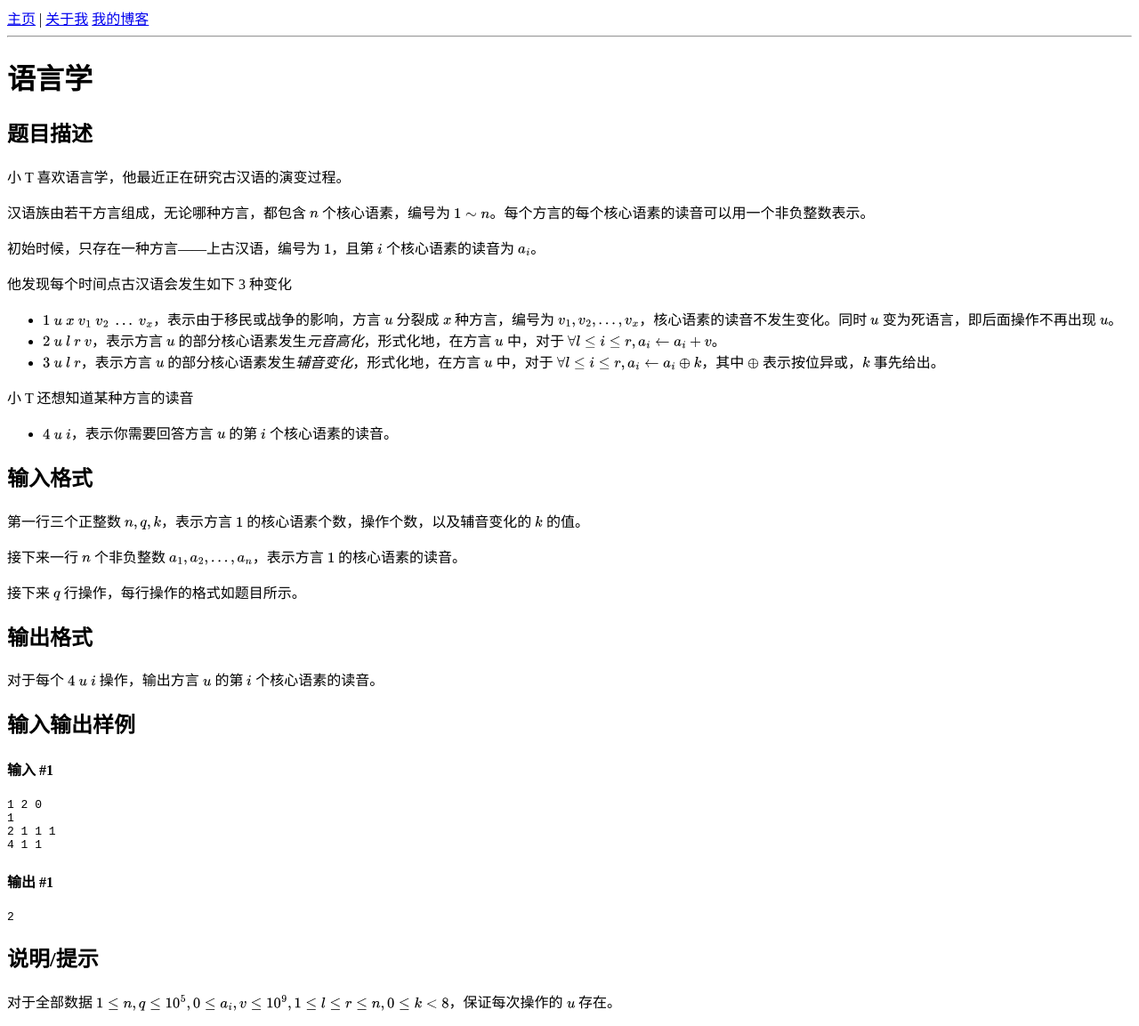
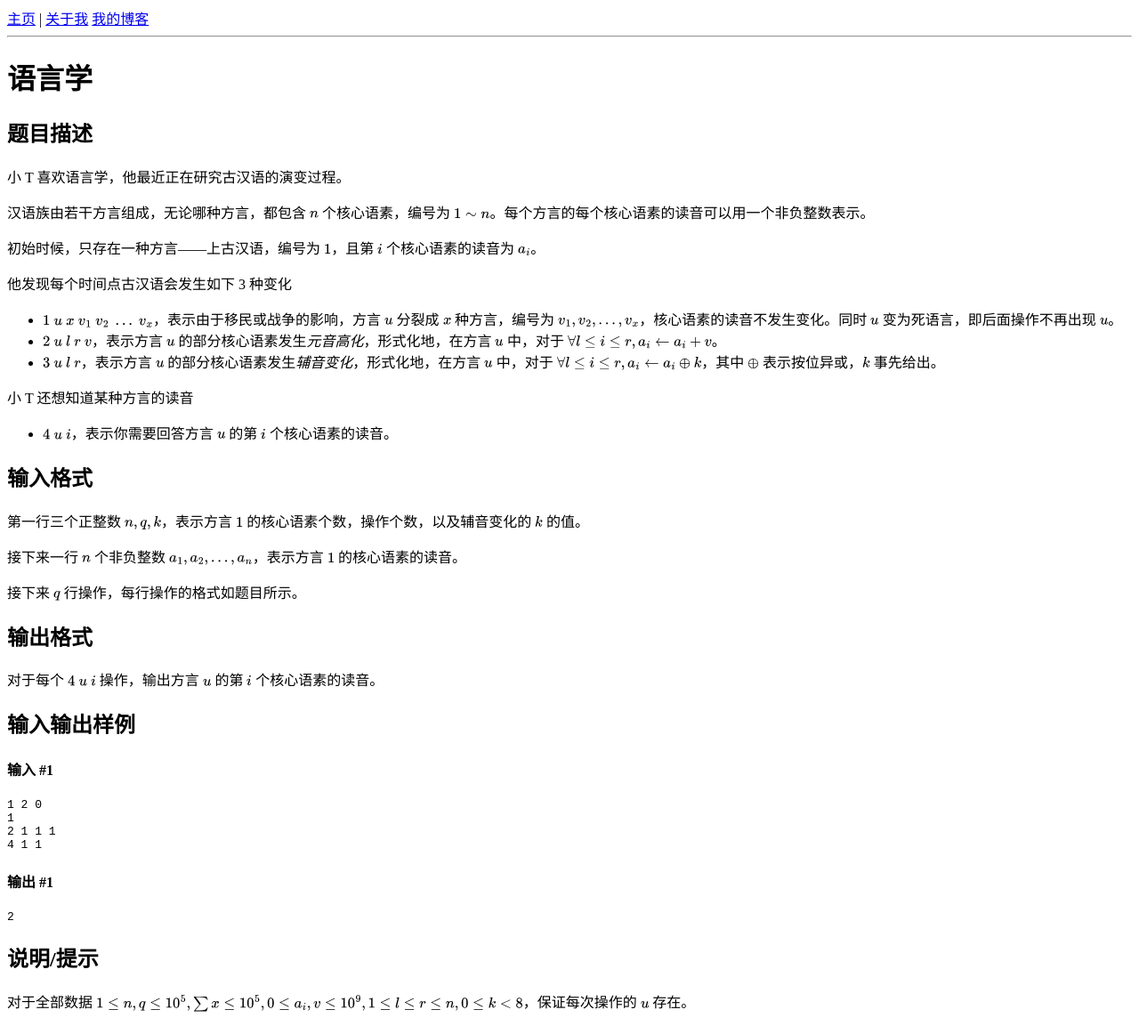
Before and after one commit to TamFuYin/tamfuyin.github.io, a Jekyll site: the page built from _blogs/语言学.md, in a window 1280 px wide. Shown: the whole page at 89% size. Built offline with Jekyll 4.4.1, drawn with Linux system fonts in a browser that asks for light colours.

Commit message:
update 语言学.md

```diff
--- a/_blogs/语言学.md
+++ b/_blogs/语言学.md
@@ -56,4 +56,4 @@ permalink: /blog/yu-yan-xue/
 
 ## 说明/提示
 
-对于全部数据 $1\le n,q\le 10^5,0\le a_i,v\le 10^9,1\le l\le r\le n,0\le k<8$，保证每次操作的 $u$ 存在。
+对于全部数据 $1\le n,q\le 10^5,\sum x\le 10^5,0\le a_i,v\le 10^9,1\le l\le r\le n,0\le k<8$，保证每次操作的 $u$ 存在。
```
